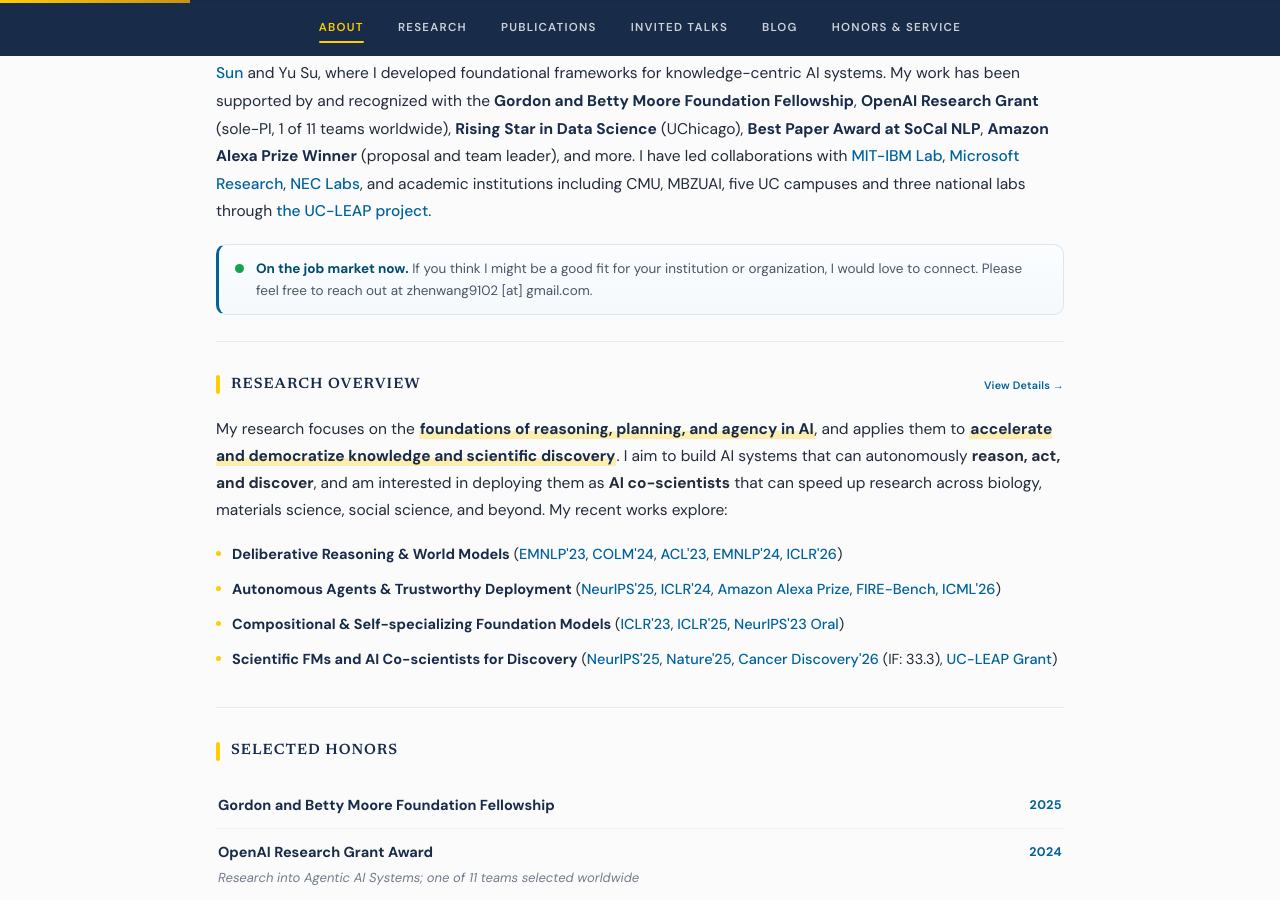
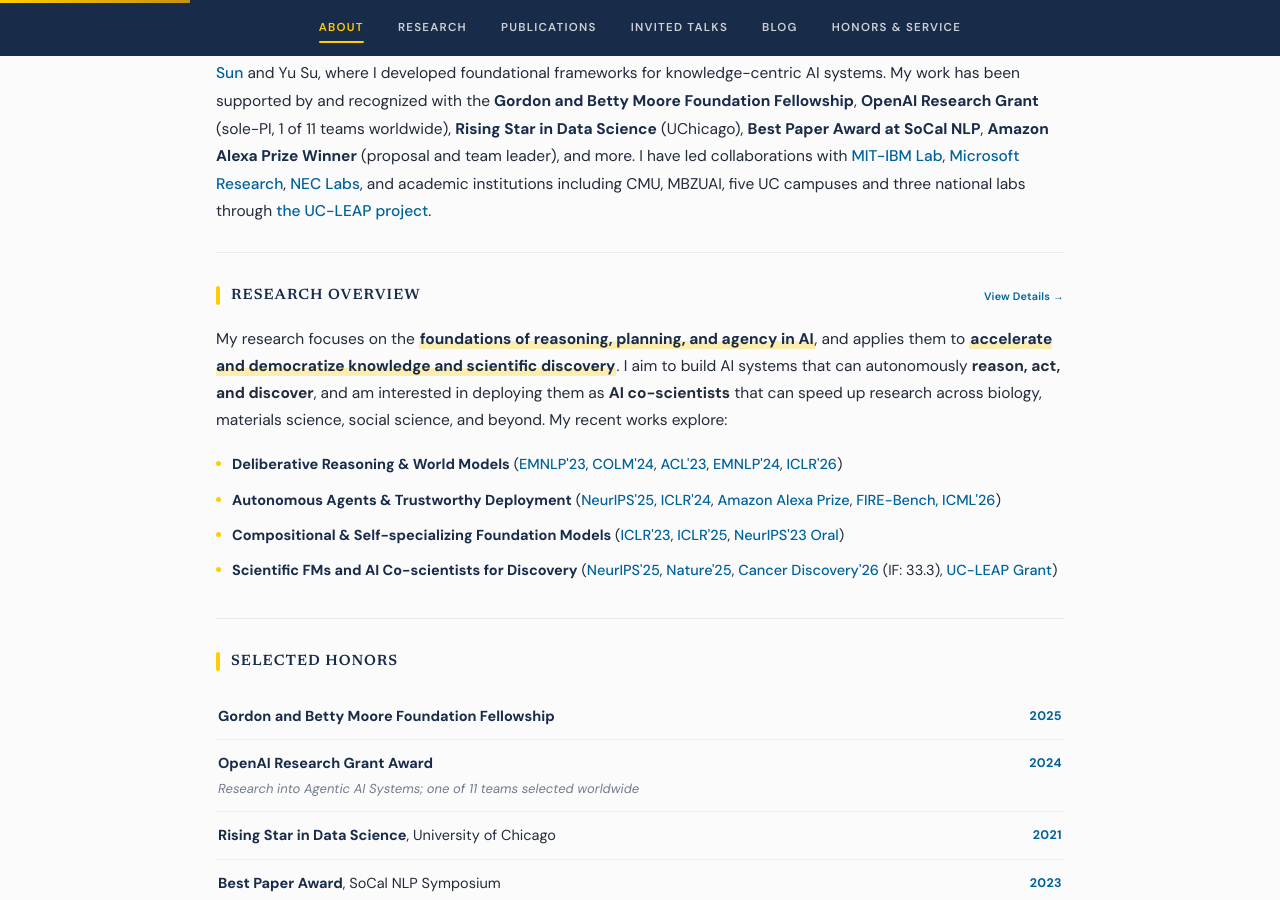
Before and after one commit to zhenwang9102/zhenwang9102.github.io, a Jekyll site: the page built from _posts/2019-06-02-venue.markdown, in a window 1280 px wide and 900 px high, scrolled down 307 px. Built offline with Jekyll 4.4.1, drawn with Linux system fonts in a browser that asks for light colours.

Commit message:
Update main page

```diff
--- a/_layouts/default.html
+++ b/_layouts/default.html
@@ -397,7 +397,7 @@
           <h1>Zhen Wang <span class="cn">王震</span></h1>
           <p class="tagline">Moore Foundation Fellow</p>
           <div class="contact-links">
-            <a href="mailto:zhenwang9102@gmail.com">
+            <a href="mailto:zhenwang.work@gmail.com">
               <svg class="contact-icon" viewBox="0 0 24 24" fill="none" stroke="currentColor" stroke-width="2.2" stroke-linecap="round" stroke-linejoin="round"><rect x="2" y="4" width="20" height="16" rx="2"/><path d="m22 7-10 5L2 7"/></svg>
               Email
             </a>
@@ -430,10 +430,6 @@
         </p>
       </div>
 
-      <div class="availability">
-        <span class="dot" aria-hidden="true"></span>
-        <p><strong>On the job market now.</strong> If you think I might be a good fit for your institution or organization, I would love to connect. Please feel free to reach out at zhenwang9102 [at] gmail.com.</p>
-      </div>
     </header>
 
     <section class="section reveal">
```
